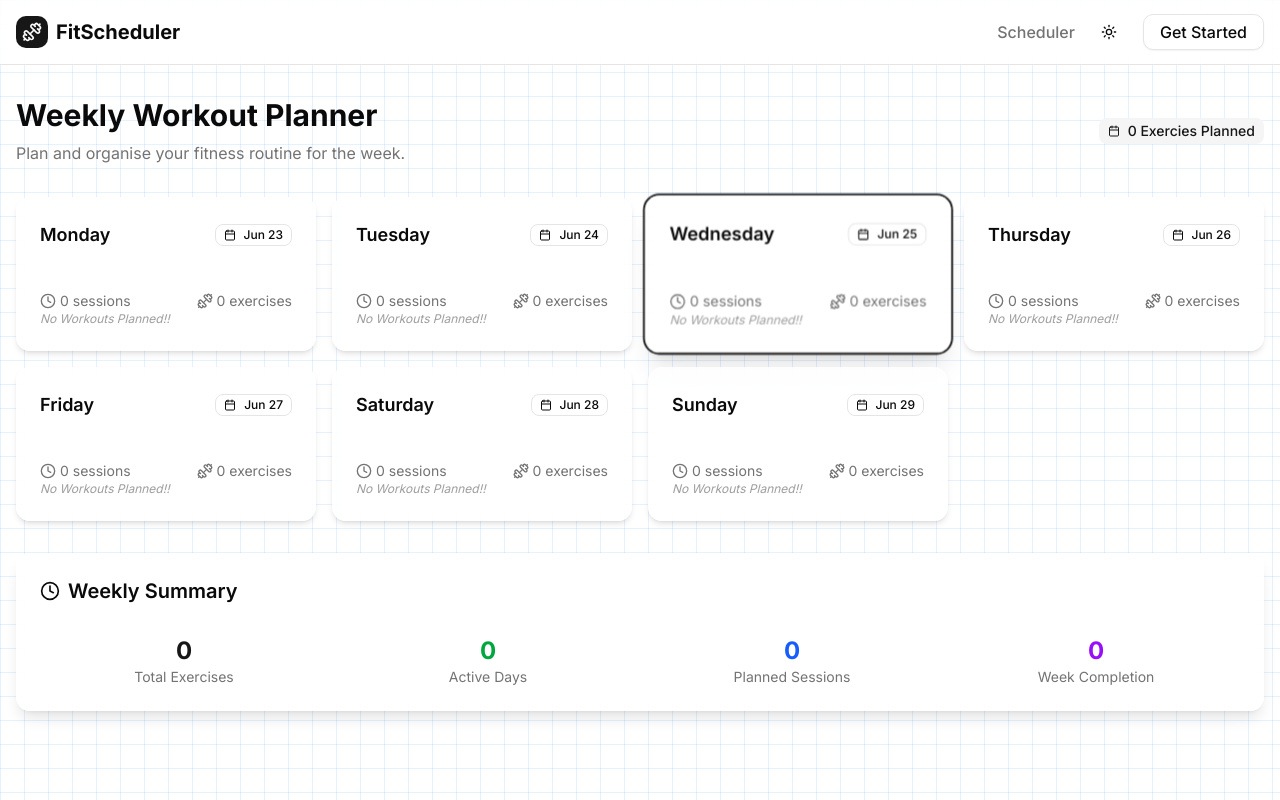
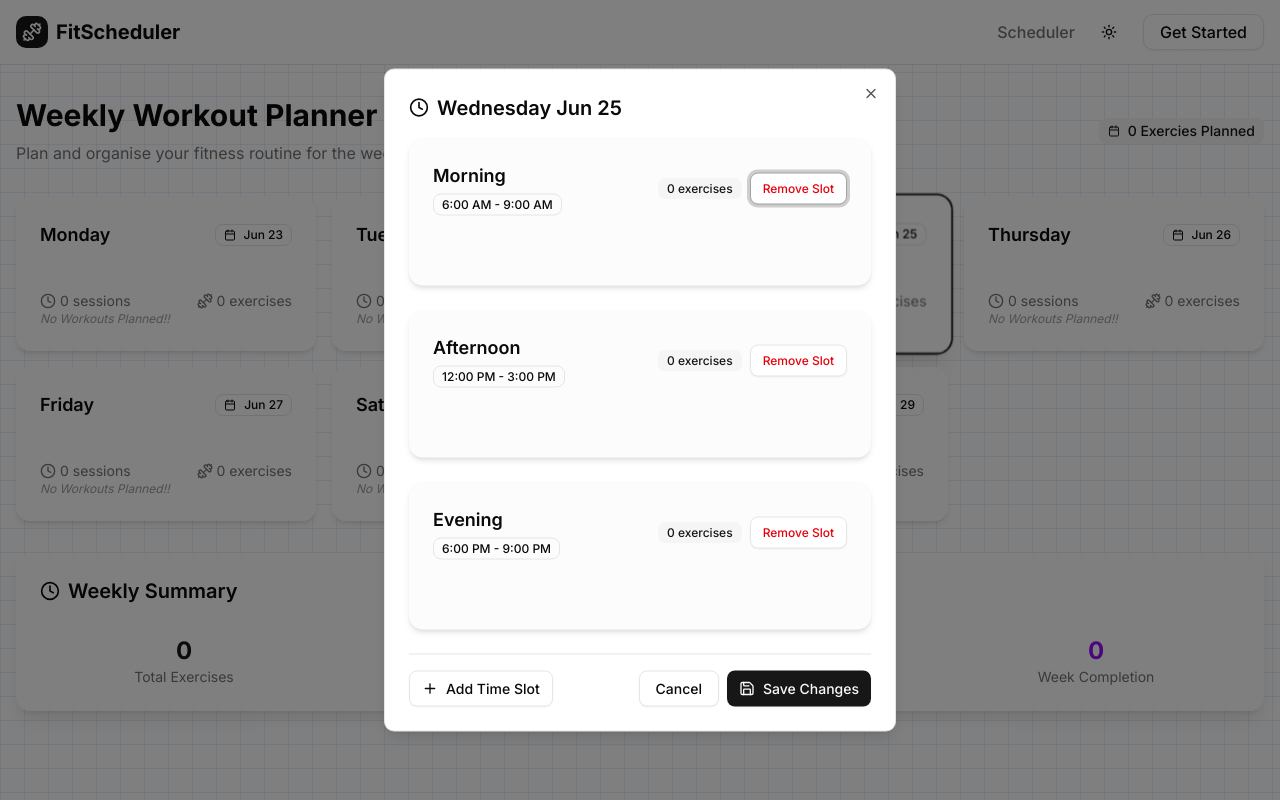
Before and after one commit to anujgupta018/fit-scheduler, a Next.js app: page /scheduler in a window 1280 px wide. Both pictures are taken after a click on the element 798 px from the left and 274 px from the top of the page. Built offline with nearby package versions, Linux system fonts and the light colour scheme.

Commit message:
Modified

```diff
--- a/app/scheduler/page.tsx
+++ b/app/scheduler/page.tsx
@@ -2,6 +2,7 @@
 
 import { DayCard } from "@/components/day-card";
 import Navbar from "@/components/navbar";
+import { SlotEditor } from "@/components/slot-editor";
 import { Badge } from "@/components/ui/badge";
 import { Card, CardContent, CardHeader, CardTitle } from "@/components/ui/card";
 import { Calendar, Clock } from "lucide-react";
@@ -51,16 +52,46 @@ export default function SchedulerPage() {
 
   useEffect(() => {
     const savedPlan = localStorage.getItem("weekPlan");
+
+    const getThisMonday = () => {
+      const today = new Date();
+      const monday = new Date(
+        today.setDate(today.getDate() - today.getDay() + 1)
+      );
+      return monday.toDateString();
+    };
+
     if (savedPlan) {
-      setWeekPlan(JSON.parse(savedPlan));
-    } else {
-      const initialPlan = daysofWeek.map((day, index) => ({
+      const parsedPlan = JSON.parse(savedPlan);
+
+      const savedMonday = parsedPlan[0]?.weekStart || null;
+      const currentMonday = getThisMonday();
+
+      if (savedMonday === currentMonday) {
+        setWeekPlan(parsedPlan);
+        return;
+      }
+    }
+    const thisMonday = new Date();
+    thisMonday.setDate(thisMonday.getDate() - thisMonday.getDay() + 1);
+    const weekStartStr = thisMonday.toDateString();
+
+    const initialPlan = daysofWeek.map((day, index) => {
+      const targetDate = new Date(thisMonday);
+      targetDate.setDate(thisMonday.getDate() + index);
+
+      return {
         day,
-        date: getDateForDay(index),
+        date: targetDate.toLocaleDateString("en-US", {
+          month: "short",
+          day: "numeric",
+        }),
+        weekStart: weekStartStr, // save for weekly reset logic
         slots: defaultSlots.map((slot) => ({ ...slot, exercises: [] })),
-      }));
-      setWeekPlan(initialPlan);
-    }
+      };
+    });
+
+    setWeekPlan(initialPlan);
   }, []);
 
   useEffect(() => {
@@ -202,6 +233,17 @@ export default function SchedulerPage() {
             </div>
           </CardContent>
         </Card>
+
+        {selectedDayPlan && (
+          <SlotEditor
+            isOpen={isSlotEditorOpen}
+            onClose={() => setIsSlotEditorOpen(false)}
+            dayPlan={selectedDayPlan}
+            onUpdate={(updatedSlots) =>
+              updateDayPlan(selectedDay!, updatedSlots)
+            }
+          />
+        )}
       </div>
     </div>
   );
--- /dev/null
+++ b/components/slot-editor.tsx
@@ -0,0 +1,126 @@
+"use client";
+import { DayPlan, TimeSlot } from "@/app/scheduler/page";
+import { Dialog, DialogContent, DialogHeader, DialogTitle } from "./ui/dialog";
+import { Clock, Plus, Save } from "lucide-react";
+import { useState } from "react";
+import { Card, CardContent, CardHeader, CardTitle } from "./ui/card";
+import { Badge } from "./ui/badge";
+import { Button } from "./ui/button";
+
+interface SlotEditorProps {
+  isOpen: boolean;
+  onClose: () => void;
+  dayPlan: DayPlan;
+  onUpdate: (slots: TimeSlot[]) => void;
+}
+
+export function SlotEditor({
+  isOpen,
+  onClose,
+  dayPlan,
+  onUpdate,
+}: SlotEditorProps) {
+  const [slots, setSlots] = useState<TimeSlot[]>(dayPlan.slots);
+
+  function addNewSlot() {
+    const newSlot: TimeSlot = {
+      id: Date.now().toString(),
+      name: `Custom Slot ${slots.length + 1}`,
+      time: "Custom Time",
+      exercises: [],
+    };
+    setSlots([...slots, newSlot]);
+  }
+
+  function updateSlot(slotId: string, updatedSlot: TimeSlot) {
+    setSlots((prev) =>
+      prev.map((slot) => (slot.id === slotId ? updatedSlot : slot))
+    );
+  }
+
+  function deleteSlot(slotId: string) {
+    setSlots((prev) => prev.filter((slot) => slot.id !== slotId));
+  }
+
+  function handleSave() {
+    onUpdate(slots);
+    onClose();
+  }
+  return (
+    <Dialog open={isOpen} onOpenChange={onClose}>
+      <DialogContent className="max-w-6xl max-h-[90vh] overflow-y-auto bg-background border-border">
+        <DialogHeader>
+          <DialogTitle className="flex items-center gap-2 text-lg sm:text-xl text-foreground">
+            <Clock className="h-4 w-4 sm:h-5 sm:w-5" />
+            {dayPlan.day} {dayPlan.date}
+          </DialogTitle>
+        </DialogHeader>
+
+        <div className="space-y-6 sm:space-y-6">
+          {slots.map((slot) => (
+            <Card
+              key={slot.id}
+              className="border-0 shadow-md bg-muted/30 dark:bg-muted/20"
+            >
+              <CardHeader className="pb-4">
+                <div className="flex flex-col sm:flex-row sm:items-center justify-between gap-3">
+                  <div>
+                    <CardTitle className="text-base sm:text-lg text-foreground">
+                      {slot.name}
+                    </CardTitle>
+                    <Badge variant={"outline"} className="mt-1 text-xs">
+                      {slot.time}
+                    </Badge>
+                  </div>
+                  <div className="flex items-center gap-2 flex-wrap">
+                    <Badge variant={"secondary"} className="text-xs">
+                      {slot.exercises.length} exercise
+                      {slot.exercises.length !== 1 ? "s" : " "}
+                    </Badge>
+                    {slots.length > 1 && (
+                      <Button
+                        variant={"outline"}
+                        size={"sm"}
+                        className="text-red-600 dark:text-red-400
+                        hover:text-red-700 dark:hover:text-red-300 text-xs"
+                        onClick={() => deleteSlot(slot.id)}
+                      >
+                        Remove Slot
+                      </Button>
+                    )}
+                  </div>
+                </div>
+              </CardHeader>
+              <CardContent></CardContent>
+            </Card>
+          ))}
+
+          <div className="flex flex-col sm:flex-row items-center justify-between pt-4 border-t border-border gap-4">
+            <Button
+              variant={"outline"}
+              onClick={addNewSlot}
+              className="flex items-center gap-2 w-full sm:w-auto"
+            >
+              <Plus className="h-4 w-4" />
+              Add Time Slot
+            </Button>
+
+            <div className="flex items-center gap-2 w-full sm:w-auto">
+              <Button
+                variant={"outline"}
+                onClick={onClose}
+                className="flex-1 sm:flex-none "
+              >
+                Cancel
+              </Button>
+              <Button onClick={handleSave} className="flex items-center gap-2 flex-1 sm:flex-none">
+                <Save className="h-4 w-4"/>
+                Save Changes
+              </Button>
+            </div>
+          </div>
+        </div>
+      </DialogContent>
+    </Dialog>
+  );
+}
--- /dev/null
+++ b/components/ui/dialog.tsx
@@ -0,0 +1,143 @@
+"use client"
+
+import * as React from "react"
+import * as DialogPrimitive from "@radix-ui/react-dialog"
+import { XIcon } from "lucide-react"
+
+import { cn } from "@/lib/utils"
+
+function Dialog({
+  ...props
+}: React.ComponentProps<typeof DialogPrimitive.Root>) {
+  return <DialogPrimitive.Root data-slot="dialog" {...props} />
+}
+
+function DialogTrigger({
+  ...props
+}: React.ComponentProps<typeof DialogPrimitive.Trigger>) {
+  return <DialogPrimitive.Trigger data-slot="dialog-trigger" {...props} />
+}
+
+function DialogPortal({
+  ...props
+}: React.ComponentProps<typeof DialogPrimitive.Portal>) {
+  return <DialogPrimitive.Portal data-slot="dialog-portal" {...props} />
+}
+
+function DialogClose({
+  ...props
+}: React.ComponentProps<typeof DialogPrimitive.Close>) {
+  return <DialogPrimitive.Close data-slot="dialog-close" {...props} />
+}
+
+function DialogOverlay({
+  className,
+  ...props
+}: React.ComponentProps<typeof DialogPrimitive.Overlay>) {
+  return (
+    <DialogPrimitive.Overlay
+      data-slot="dialog-overlay"
+      className={cn(
+        "data-[state=open]:animate-in data-[state=closed]:animate-out data-[state=closed]:fade-out-0 data-[state=open]:fade-in-0 fixed inset-0 z-50 bg-black/50",
+        className
+      )}
+      {...props}
+    />
+  )
+}
+
+function DialogContent({
+  className,
+  children,
+  showCloseButton = true,
+  ...props
+}: React.ComponentProps<typeof DialogPrimitive.Content> & {
+  showCloseButton?: boolean
+}) {
+  return (
+    <DialogPortal data-slot="dialog-portal">
+      <DialogOverlay />
+      <DialogPrimitive.Content
+        data-slot="dialog-content"
+        className={cn(
+          "bg-background data-[state=open]:animate-in data-[state=closed]:animate-out data-[state=closed]:fade-out-0 data-[state=open]:fade-in-0 data-[state=closed]:zoom-out-95 data-[state=open]:zoom-in-95 fixed top-[50%] left-[50%] z-50 grid w-full max-w-[calc(100%-2rem)] translate-x-[-50%] translate-y-[-50%] gap-4 rounded-lg border p-6 shadow-lg duration-200 sm:max-w-lg",
+          className
+        )}
+        {...props}
+      >
+        {children}
+        {showCloseButton && (
+          <DialogPrimitive.Close
+            data-slot="dialog-close"
+            className="ring-offset-background focus:ring-ring data-[state=open]:bg-accent data-[state=open]:text-muted-foreground absolute top-4 right-4 rounded-xs opacity-70 transition-opacity hover:opacity-100 focus:ring-2 focus:ring-offset-2 focus:outline-hidden disabled:pointer-events-none [&_svg]:pointer-events-none [&_svg]:shrink-0 [&_svg:not([class*='size-'])]:size-4"
+          >
+            <XIcon />
+            <span className="sr-only">Close</span>
+          </DialogPrimitive.Close>
+        )}
+      </DialogPrimitive.Content>
+    </DialogPortal>
+  )
+}
+
+function DialogHeader({ className, ...props }: React.ComponentProps<"div">) {
+  return (
+    <div
+      data-slot="dialog-header"
+      className={cn("flex flex-col gap-2 text-center sm:text-left", className)}
+      {...props}
+    />
+  )
+}
+
+function DialogFooter({ className, ...props }: React.ComponentProps<"div">) {
+  return (
+    <div
+      data-slot="dialog-footer"
+      className={cn(
+        "flex flex-col-reverse gap-2 sm:flex-row sm:justify-end",
+        className
+      )}
+      {...props}
+    />
+  )
+}
+
+function DialogTitle({
+  className,
+  ...props
+}: React.ComponentProps<typeof DialogPrimitive.Title>) {
+  return (
+    <DialogPrimitive.Title
+      data-slot="dialog-title"
+      className={cn("text-lg leading-none font-semibold", className)}
+      {...props}
+    />
+  )
+}
+
+function DialogDescription({
+  className,
+  ...props
+}: React.ComponentProps<typeof DialogPrimitive.Description>) {
+  return (
+    <DialogPrimitive.Description
+      data-slot="dialog-description"
+      className={cn("text-muted-foreground text-sm", className)}
+      {...props}
+    />
+  )
+}
+
+export {
+  Dialog,
+  DialogClose,
+  DialogContent,
+  DialogDescription,
+  DialogFooter,
+  DialogHeader,
+  DialogOverlay,
+  DialogPortal,
+  DialogTitle,
+  DialogTrigger,
+}
--- a/package.json
+++ b/package.json
@@ -9,6 +9,7 @@
     "lint": "next lint"
   },
   "dependencies": {
+    "@radix-ui/react-dialog": "^1.1.14",
     "@radix-ui/react-dropdown-menu": "^2.1.15",
     "@radix-ui/react-slot": "^1.2.3",
     "class-variance-authority": "^0.7.1",
```
Also changed, not shown: 1 other file (tests, documents, lock files or other folders).
